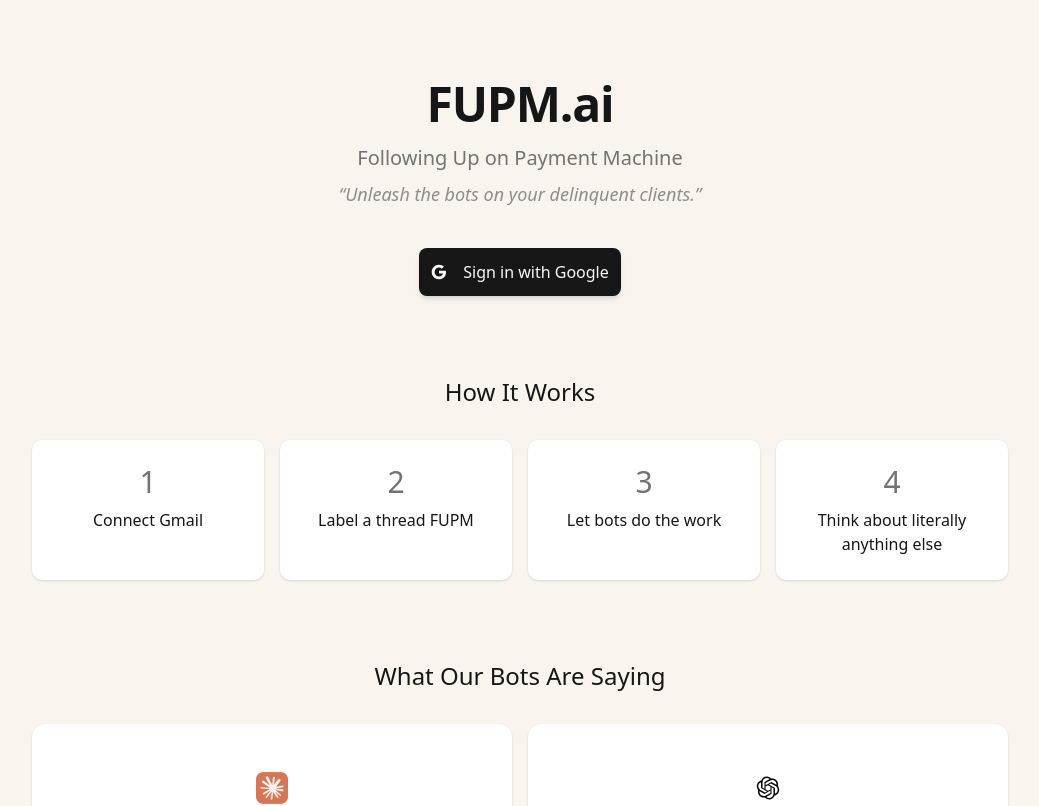
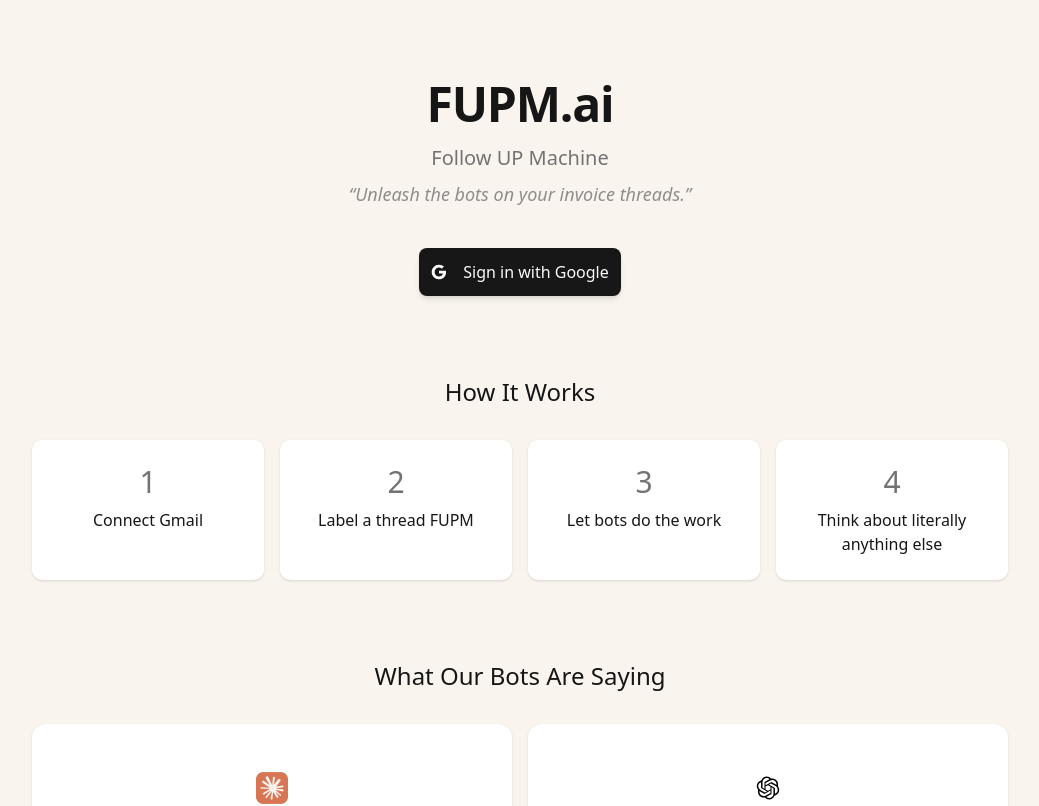
Before and after one commit to dylanmcdougle/fupm, a Next.js app: page / in a window 1280 px wide. Shown: the top 806 px of the page, without its empty margins (120-1159 px from the left). Built offline with nearby package versions, Linux system fonts and the light colour scheme.

Commit message:
Minor landing page copy changes

```diff
--- a/src/app/page.tsx
+++ b/src/app/page.tsx
@@ -53,10 +53,10 @@ export default async function Home() {
             FUPM.ai
           </h1>
           <p className="mb-2 text-xl text-muted-foreground">
-            Following Up on Payment Machine
+            Follow UP Machine
           </p>
           <p className="mb-10 text-lg italic text-muted-foreground/80">
-            &ldquo;Unleash the bots on your delinquent clients.&rdquo;
+            &ldquo;Unleash the bots on your invoice threads.&rdquo;
           </p>
           <SignInButton />
         </header>
```
